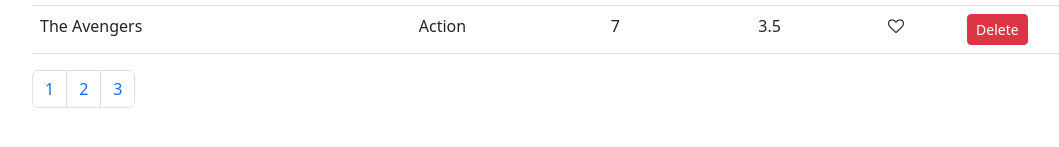
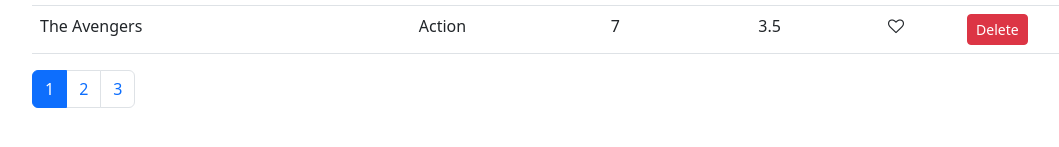
Before and after one commit to innocdavid/vidly-gui, a React (Create React App) app: page / in a window 1280 px wide. Shown: the part 479-626 px from the top of the page, without its empty margins (50-1109 px from the left). Built offline with nearby package versions, Linux system fonts and the light colour scheme.

Commit message:
Pagination: Add active class to current page

```diff
--- a/src/components/common/pagination.jsx
+++ b/src/components/common/pagination.jsx
@@ -3,7 +3,9 @@ import _ from 'lodash';
 
 const Pagination = props => {
 
-  const {itemCount, pageSize} = props;
+  const { itemCount, pageSize, onPageChange, currentPage } = props;
+
+  // page size
   const pageCount = Math.ceil(itemCount / pageSize);
   if (pageCount === 1) return null;
   const pages = _.range(1, pageCount + 1);
@@ -11,8 +13,13 @@ const Pagination = props => {
   return <nav>
     <ul className="pagination">
       {pages.map(page => (
-        <li key={page} className="page-item">
-          <a className="page-link">{page}</a>
+        <li key={page} className={page === currentPage ? "page-item active" : "page-item"}>
+          <a
+            className="page-link"
+            onClick={() => onPageChange(page)}
+          >
+            {page}
+          </a>
         </li>
       ))}
 
--- a/src/components/movies.jsx
+++ b/src/components/movies.jsx
@@ -8,6 +8,7 @@ class Movies extends Component {
   //state
   state = {
     movies: getMovies(),
+    currentPage: 1,
     pageSize: 4
   };
 
@@ -28,12 +29,13 @@ class Movies extends Component {
 
   // page change for pagination
   handlePageChange = page => {
-    console.log(page)
+    this.setState({ currentPage: page });
   }
 
   render() {
 
     const { length: count } = this.state.movies;
+    const { pageSize, currentPage } = this.state;
 
     if (count === 0)
       return <p>There are no movies in the database</p>
@@ -80,7 +82,8 @@ class Movies extends Component {
 
         <Pagination
           itemCount={count}
-          pageSize={this.state.pageSize}
+          pageSize={pageSize}
+          currentPage={currentPage}
           onPageChange={this.handlePageChange}
         />
       </React.Fragment>
```
